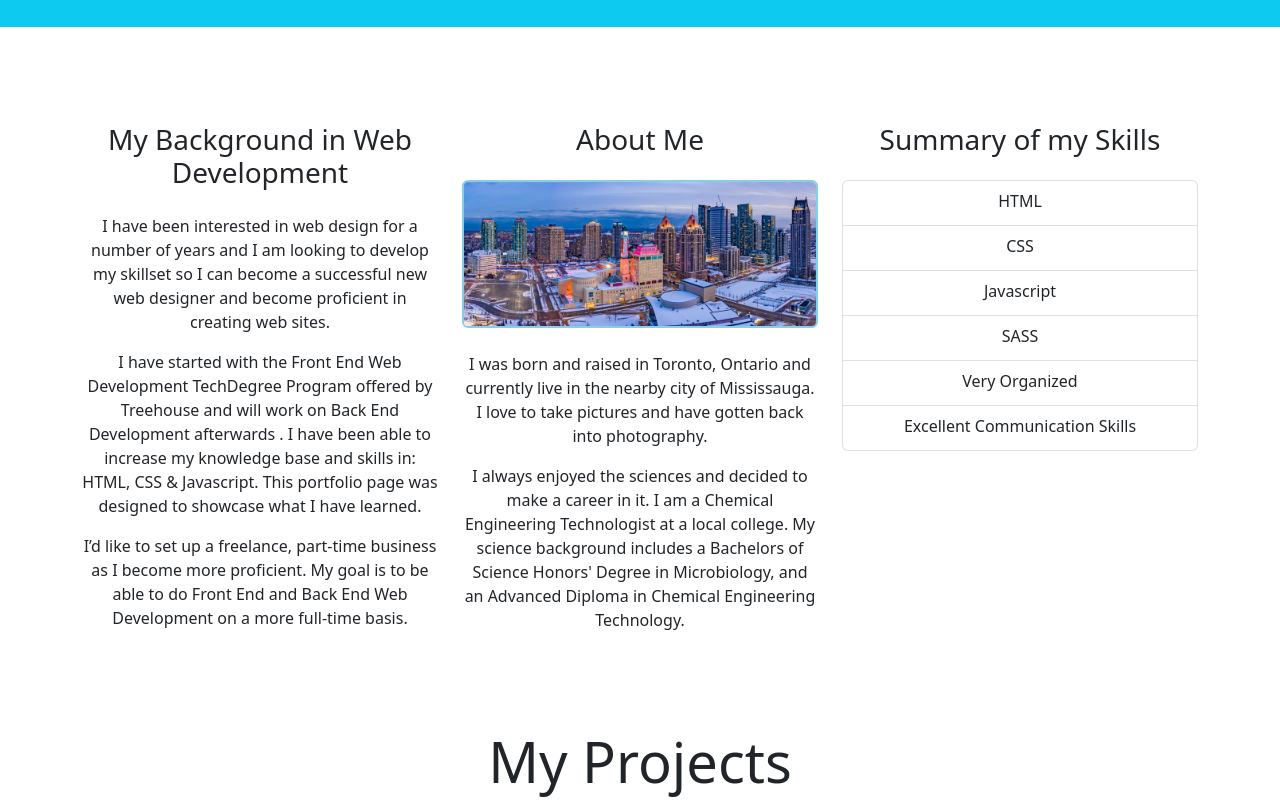
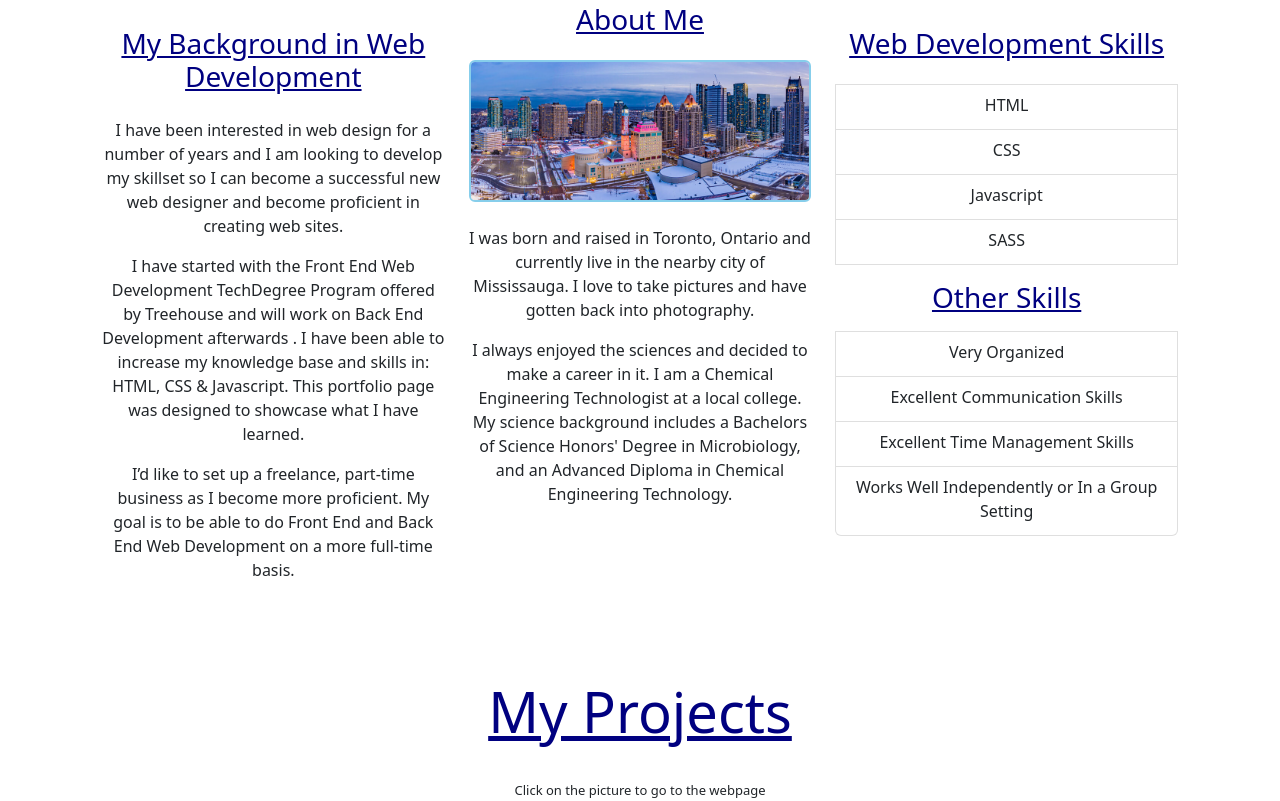
Before and after one commit to mikeovas/TechDegree-Project-9, a plain HTML site: page index.html in a window 1280 px wide. Shown: the part 640-1441 px from the top of the page. Drawn offline with nearby package versions, Linux system fonts and the light colour scheme.

Commit message:
updated typography

```diff
--- a/css/style.css
+++ b/css/style.css
@@ -23,7 +23,8 @@
     border: 2px solid rgba(60, 60, 152, 0.75);
 }
 
-.card-title {
+.card-title,
+.aboutme {
     color: navy;
     text-align: center;
     text-decoration: underline;
--- a/index.html
+++ b/index.html
@@ -37,7 +37,7 @@
         <div class="collapse navbar-collapse" id="navbarNavAltMarkup">
           <div class="navbar-nav">
             <a class="nav-link" aria-current="page" href="#home">Home</a>
-            <a class="nav-link" href="#about">About</a>
+            <a class="nav-link" href="#about">About Me</a>
             <a class="nav-link" href="#myProjects">My Projects</a>
           </div>
         </div>
@@ -46,7 +46,7 @@
     <!-- /navbar -->
 
     <!-- Upper Content-->
-    <div class="container-xl-fluid mx-auto mx-0 mt-5 py-5 bg-info text-white">
+    <div class="container-xl-fluid mx-auto mx-0 mt-4 py-4 bg-info text-white">
       <h1 class="display-2 text-center mt-4">Mike Ovas</h1>
       <img src="img/mike.jpg" alt="Picture of me" class="mikePic" />
       <p class="lead text-center my-5 mx-5">
@@ -71,12 +71,12 @@
 
     <!-- about -->
     <div
-      class="container justify-content-center text-center py-5 my-5"
+      class="container justify-content-center text-center py-5 mb-5"
       id="about"
     >
-      <div class="row">
+      <div class="row mx-2">
         <div class="col-md-6 col-lg-4 order-lg-2">
-          <h3 class="mb-4">About Me</h3>
+          <h3 class="mb-4 aboutme">About Me</h3>
           <img
             class="mb-4 img-fluid rounded d-none d-sm-block"
             src="img/mississauga.jpeg"
@@ -97,7 +97,7 @@
         </div>
 
         <div class="col-md-6 col-lg-4 order-lg-1">
-          <h3 class="mb-4">My Background in Web Development</h3>
+          <h3 class="my-4 aboutme">My Background in Web Development</h3>
           <p>
             I have been interested in web design for a number of years and I am
             looking to develop my skillset so I can become a successful new web
@@ -118,8 +118,8 @@
         </div>
 
         <div class="col-md-6 col-lg-4 order-lg-3">
-          <h3 class="mb-4">Summary of my Skills</h3>
           <div class="list-group">
+            <h3 class="aboutme my-4">Web Development Skills</h3>
             <li class="list-group-item">
               <p class="mb-1">HTML</p>
             </li>
@@ -132,11 +132,18 @@
             <li class="list-group-item">
               <p class="mb-1">SASS</p>
             </li>
+            <h3 class="my-3 aboutme">Other Skills</h3>
             <li class="list-group-item">
               <p class="mb-1">Very Organized</p>
             </li>
             <li class="list-group-item">
               <p class="mb-1">Excellent Communication Skills</p>
+            </li>
+            <li class="list-group-item">
+              <p class="mb-1">Excellent Time Management Skills</p>
+            </li>
+            <li class="list-group-item">
+              <p class="mb-1">Works Well Independently or In a Group Setting</p>
             </li>
           </div>
         </div>
@@ -145,7 +152,7 @@
 
       <!-- Web Projects to Show My Skills -->
       <section class="webProjects" id="myProjects">
-        <h1 id="projectsTitle" class="display-4 text-center mt-5">
+        <h1 id="projectsTitle" class="display-4 text-center mt-4 aboutme">
           My Projects
         </h1>
         <h5 class="display-4 projectHeading">
```
